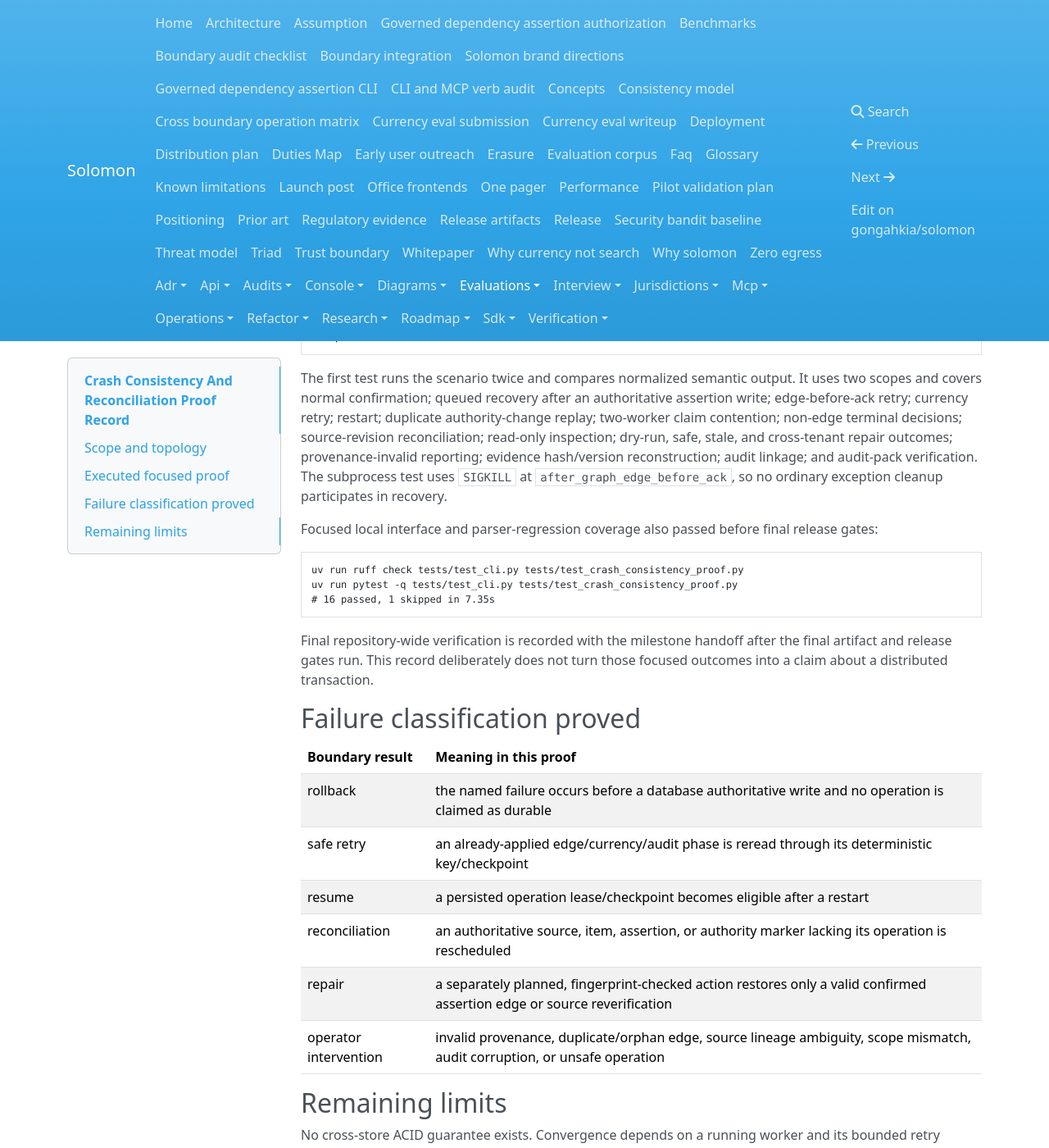
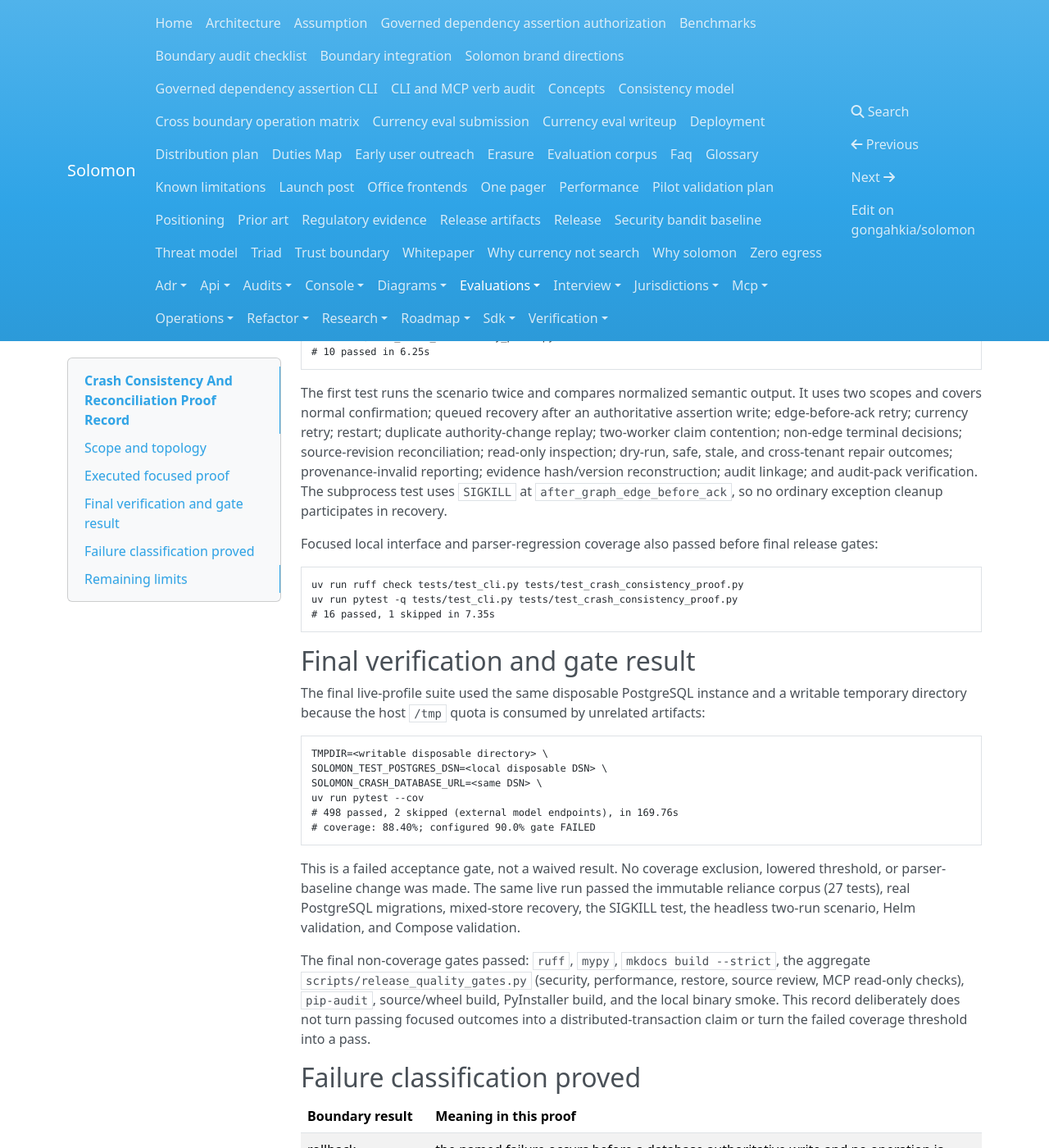
Before and after one commit to gongahkia/solomon, an MkDocs documentation site: the page built from docs/evaluations/crash-consistency-reconciliation-proof.md, in a window 1280 px wide and 1400 px high, scrolled down 569 px. Shown: the whole window at 82% size. Built offline with MkDocs 1.6.1, drawn with Linux system fonts in a browser that asks for light colours; nearby versions of some CDN libraries.

Commit message:
docs: record crash consistency verification
(cherry picked from commit 80d62a1b14d709487d270d25c1b2d2e74b0df0e9)

````diff
--- a/docs/evaluations/crash-consistency-reconciliation-proof.md
+++ b/docs/evaluations/crash-consistency-reconciliation-proof.md
@@ -22,8 +22,9 @@ SOLOMON_TEST_POSTGRES_DSN=<local disposable DSN> \
 SOLOMON_TEST_POSTGRES_DSN=<local disposable DSN> \
   SOLOMON_CRASH_DATABASE_URL=<same DSN> \
   uv run pytest -q tests/test_migrations.py tests/test_postgres_live_integration.py \
-    tests/test_mixed_store_live_integration.py tests/test_crash_recovery_subprocess.py
-# 9 passed in 2.56s
+    tests/test_mixed_store_live_integration.py tests/test_crash_recovery_subprocess.py \
+    tests/test_crash_consistency_proof.py
+# 10 passed in 6.25s
 ```
 
 The first test runs the scenario twice and compares normalized semantic output. It uses two scopes and covers normal
@@ -41,8 +42,28 @@ uv run pytest -q tests/test_cli.py tests/test_crash_consistency_proof.py
 # 16 passed, 1 skipped in 7.35s
 ```
 
-Final repository-wide verification is recorded with the milestone handoff after the final artifact and release gates
-run. This record deliberately does not turn those focused outcomes into a claim about a distributed transaction.
+## Final verification and gate result
+
+The final live-profile suite used the same disposable PostgreSQL instance and a writable temporary directory because
+the host `/tmp` quota is consumed by unrelated artifacts:
+
+```text
+TMPDIR=<writable disposable directory> \
+SOLOMON_TEST_POSTGRES_DSN=<local disposable DSN> \
+SOLOMON_CRASH_DATABASE_URL=<same DSN> \
+uv run pytest --cov
+# 498 passed, 2 skipped (external model endpoints), in 169.76s
+# coverage: 88.40%; configured 90.0% gate FAILED
+```
+
+This is a failed acceptance gate, not a waived result. No coverage exclusion, lowered threshold, or parser-baseline
+change was made. The same live run passed the immutable reliance corpus (27 tests), real PostgreSQL migrations,
+mixed-store recovery, the SIGKILL test, the headless two-run scenario, Helm validation, and Compose validation.
+
+The final non-coverage gates passed: `ruff`, `mypy`, `mkdocs build --strict`, the aggregate
+`scripts/release_quality_gates.py` (security, performance, restore, source review, MCP read-only checks),
+`pip-audit`, source/wheel build, PyInstaller build, and the local binary smoke. This record deliberately does not
+turn passing focused outcomes into a distributed-transaction claim or turn the failed coverage threshold into a pass.
 
 ## Failure classification proved
 
````
